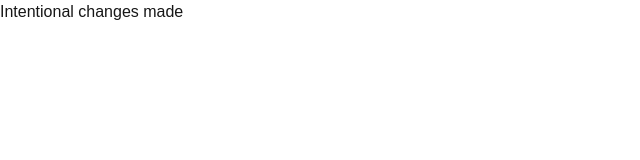
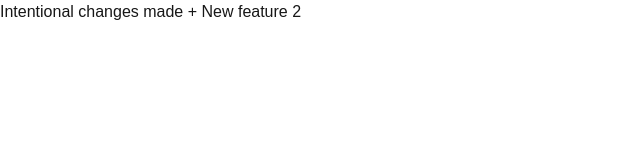
Before and after one commit to ankitnag0/my-app, a Next.js app: page / in a window 1280 px wide. Shown: the top 160 px of the page, without its empty margins (0-640 px from the left). Built offline with nearby package versions, Linux system fonts and the light colour scheme.

Commit message:
add new feature 2

```diff
--- a/src/app/page.tsx
+++ b/src/app/page.tsx
@@ -1,6 +1,6 @@
 
 export default function Home() {
   return (
-    <h1>Intentional changes made</h1>
+    <h1>Intentional changes made + New feature 2</h1>
   );
 }
```
